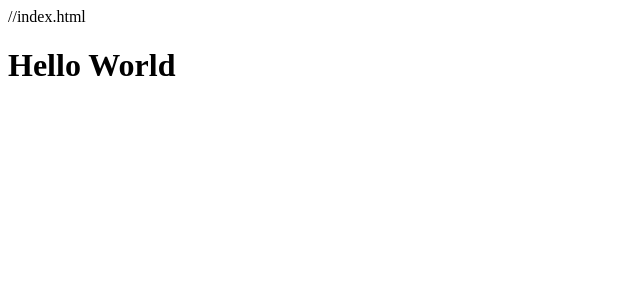
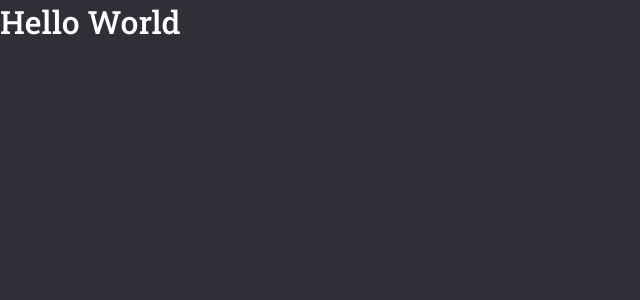
Before and after one commit to CleberSalustiano/complete-project-node, a React (Create React App) app in the folder frontend/: page / in a window 1280 px wide. Shown: the top 300 px of the page, without its empty margins (0-640 px from the left). Built offline with nearby package versions, Linux system fonts and the light colour scheme.

Commit message:
feat: global style created

```diff
--- a/frontend/public/index.html
+++ b/frontend/public/index.html
@@ -1,4 +1,3 @@
-//index.html
 <!DOCTYPE html>
 <html lang="en">
   <head>
@@ -6,6 +5,10 @@
     <meta name="viewport" content="width=device-width, initial-scale=1" />
     <meta name="theme-color" content="#FF9000" />
 
+
+    <link rel="preconnect" href="https://fonts.googleapis.com">
+    <link rel="preconnect" href="https://fonts.gstatic.com" crossorigin>
+    <link href="https://fonts.googleapis.com/css2?family=Roboto+Slab:wght@400;500&display=swap" rel="stylesheet">
     <title>GoBarber</title>
   </head>
   <body>
--- a/frontend/src/App.tsx
+++ b/frontend/src/App.tsx
@@ -1,8 +1,13 @@
 // App.tsx
-import React from "react";
+import React from 'react';
 
-function App() {
-  return <h1>Hello World</h1>;
-}
+import GlobalStyled from './styles/global';
+
+const App: React.FC = () => (
+  <>
+    <h1>Hello World</h1>
+    <GlobalStyled />
+  </>
+);
 
 export default App;
--- /dev/null
+++ b/frontend/src/styles/global.ts
@@ -0,0 +1,29 @@
+import { createGlobalStyle } from 'styled-components';
+
+export default createGlobalStyle`
+  *{
+    margin: 0;
+    padding: 0;
+    box-sizing: border-box;
+    outline: 0;
+  }
+
+  body {
+    background-color: #312e38;
+    color: #fff;
+    -webkit-font-smoothing: antialiased;
+  }
+
+  body, button, input {
+    font-family: 'Roboto Slab', serif;
+    font-size: 16px;
+  }
+
+  h1, h2, h3, h4, h5, h6, strong {
+    font-weight: 500;
+  }
+
+  button {
+    cursor: pointer;
+  }
+`;
```
Also changed, not shown: frontend/src/index.tsx (+6 -5 lines), frontend/.eslintrc.json, frontend/package.json (line endings or trailing spaces), 1 other file (tests, documents, lock files or other folders).
